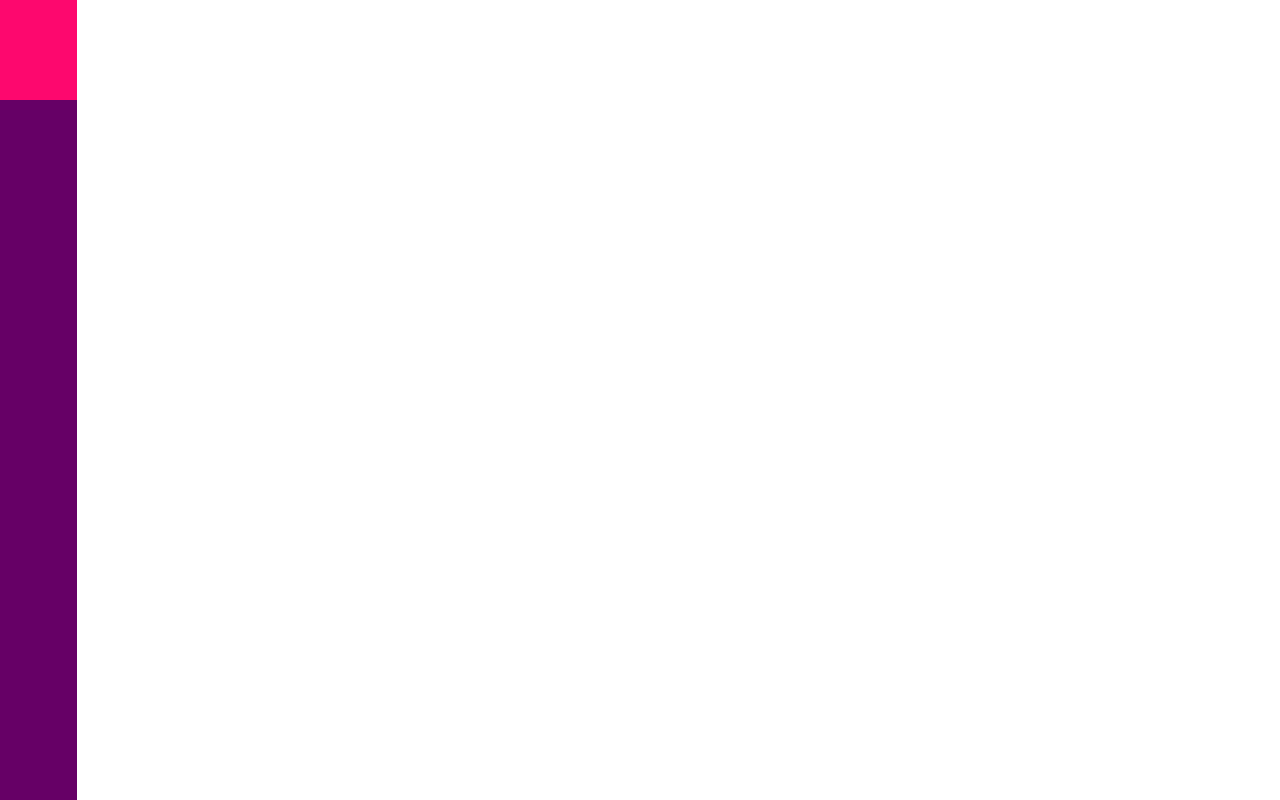
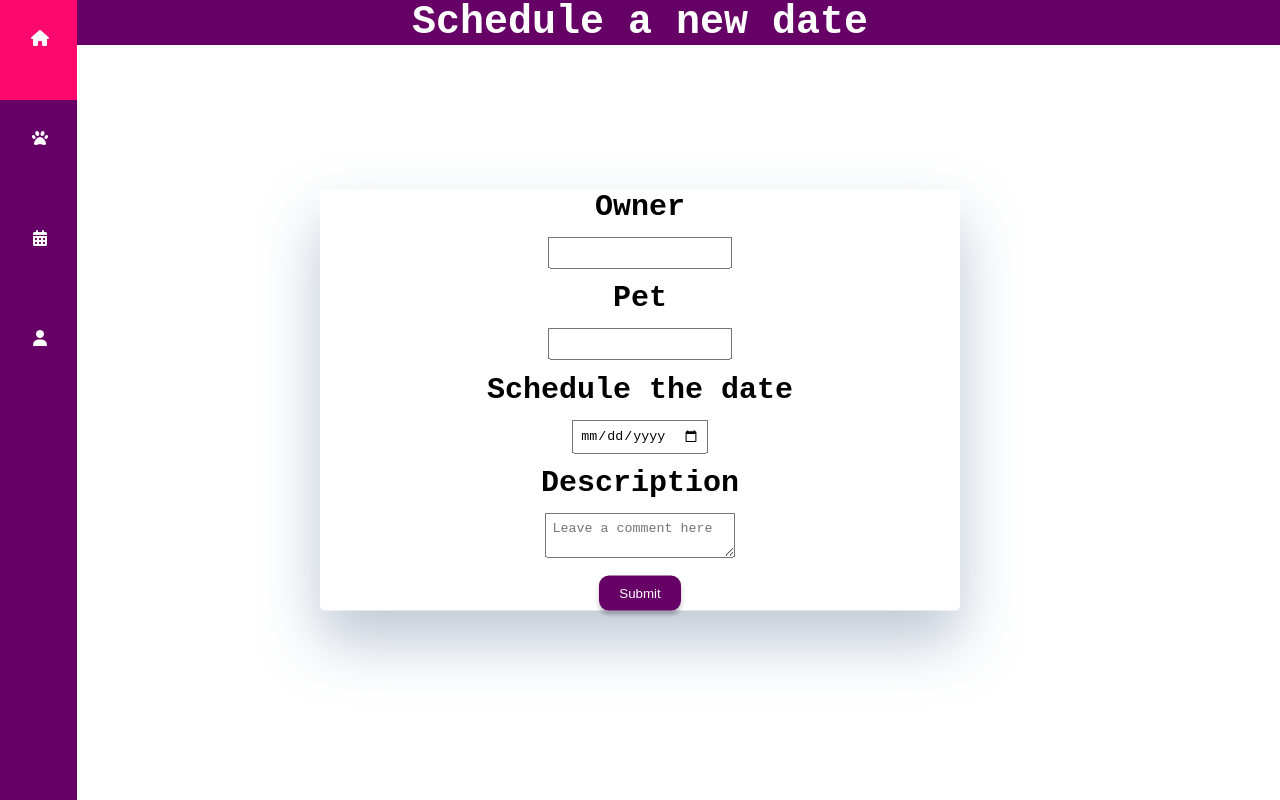
Before and after one commit to aj502gm/Vet-Manager, a React (Create React App) app: page /Dates in a window 1280 px wide. Before the commit this address had no page. Built offline with nearby package versions, Linux system fonts and the light colour scheme.

Commit message:
Dates forms: Pending to improve UI

```diff
--- a/public/index.html
+++ b/public/index.html
@@ -24,8 +24,7 @@
       work correctly both with client-side routing and a non-root public URL.
       Learn how to configure a non-root public URL by running `npm run build`.
     -->
-    <link type = "module" rel="stylesheet" href="https://cdn.jsdelivr.net/npm/@fortawesome/fontawesome-free@5.15.3/css/fontawesome.min.css" integrity="sha384-wESLQ85D6gbsF459vf1CiZ2+rr+CsxRY0RpiF1tLlQpDnAgg6rwdsUF1+Ics2bni" crossorigin="anonymous">
-
+    <script src="https://kit.fontawesome.com/fb2883fc22.js" crossorigin="anonymous"></script>
     <title>React App</title>
   </head>
   <body>
@@ -41,5 +40,6 @@
       To begin the development, run `npm start` or `yarn start`.
       To create a production bundle, use `npm run build` or `yarn build`.
     -->
+    <script src="https://cdn.jsdelivr.net/npm/bootstrap@5.1.3/dist/js/bootstrap.bundle.min.js" integrity="sha384-ka7Sk0Gln4gmtz2MlQnikT1wXgYsOg+OMhuP+IlRH9sENBO0LRn5q+8nbTov4+1p" crossorigin="anonymous"></script>
   </body>
 </html>
--- a/src/App.js
+++ b/src/App.js
@@ -1,6 +1,7 @@
 import React from 'react'
 import Nav from "./components/nav/index.js"
 import Body from "./components/home/index"
+import Form from "./components/dates/index"
 import {BrowserRouter as Router, Routes, Route} from  'react-router-dom'
 export default function App(){
   return (
@@ -9,6 +10,7 @@ export default function App(){
         <Nav />
         <Routes>
           <Route exact path = "/" element={<Body></Body>} />
+          <Route exact path = "/Dates" element={<Form></Form>} ></Route>
         </Routes>
       </div>
     </Router>
--- /dev/null
+++ b/src/components/dates/index.js
@@ -0,0 +1,48 @@
+import React from 'react'
+function Form() {
+    return (
+        <div>
+            <h1 className = "main-banner">Schedule a new date</h1>
+            <form className = "new-date mt-3">
+                <div class="mb-3">
+                    <h3>Owner</h3>
+                    <input type="text" class="form-element global" id="exampleInputEmail1" aria-describedby="emailHelp" />
+                </div>
+                <div class="mb-3">
+                    <h3>Pet</h3>
+                    <input type="text" class="form-element global" id="exampleInputEmail1" aria-describedby="emailHelp" />
+                </div>
+                <div class="mb-3">
+                    <h3>Schedule the date</h3>
+                    <input type="date" id="birthday" name="birthday" className = "form-element global"  id="date" />
+                </div>
+                <div class="mb-3">
+                    <h3>Description</h3>
+                    <textarea class="form-element" placeholder="Leave a comment here" id="floatingTextarea2"></textarea>
+                </div>
+                <button type="submit" class="btn btn-primary mb-2">Submit</button>
+
+            </form>
+        </div>
+    )
+}
+
+export default Form
+
+//https://www.tutsmake.com/how-to-send-data-from-react-to-node-js-express-mysql/
+
+/*
+ <form className = "new-date" method = "POST" action = "http://localhost:5600/postDate">
+                <h3>Owner</h3>
+                <input type ="text" name = "ownerName" className = "form-element global"  id="owner" />
+                <h3>Pet</h3>
+                <input type = "text" name = "petName" className = "form-element global" id = "pet" />
+                <h3>Schedule the date</h3>
+                <input type="date" id="birthday" name="birthday" className = "form-element global"  id="date" />
+                <h3>Description</h3>
+                <textarea className = "form-element description-text" placeholder= "What is wrong with your pet?" name ="problem" ></textarea>
+                <div></div>
+                <input type="submit" className = "form-element btn" value="Add" />
+            </form>
+
+*/
```
